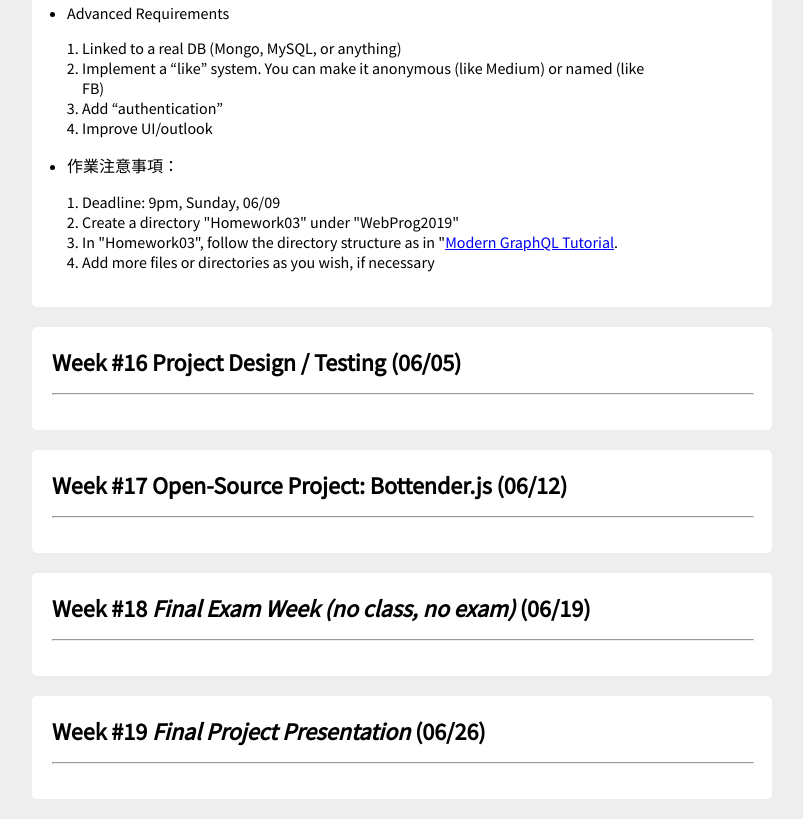
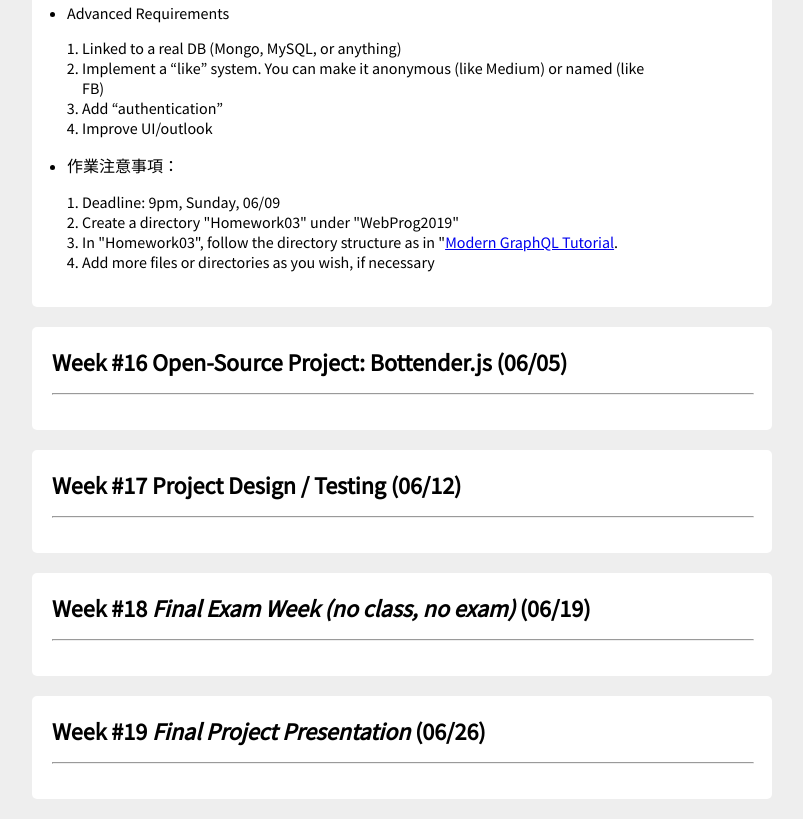
Before and after one commit to ric2k1/ric2k1.github.io, a plain HTML site: page index.html in a window 1280 px wide. Shown: the part 8790-9609 px from the top of the page, without its empty margins (238-1041 px from the left). Drawn offline with Linux system fonts and the light colour scheme.

Commit message:
switch weeks 16 & 17

```diff
--- a/index.html
+++ b/index.html
@@ -1119,13 +1119,13 @@
             </div>
             <div class="post">
                 <h2 class="post-header">
-                    Week #16 Project Design / Testing (06/05)
+                    Week #16 Open-Source Project: Bottender.js (06/05)
                 </h2>
                 <hr />
             </div>
             <div class="post">
                 <h2 class="post-header">
-                    Week #17 Open-Source Project: Bottender.js (06/12)
+                    Week #17 Project Design / Testing (06/12)
                 </h2>
                 <hr />
             </div>
```
